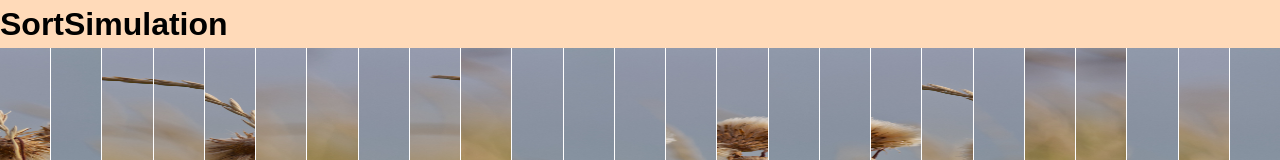
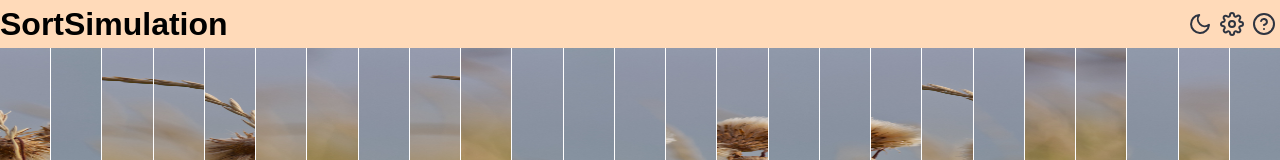
Before and after one commit to pfolta/sortsimulation, a React app: page / in a window 1280 px wide. Shown: the top 160 px of the page. Built offline with nearby package versions, Linux system fonts and the light colour scheme.

Commit message:
Add placeholder controls to Header and include Feather icons

```diff
--- a/package.json
+++ b/package.json
@@ -94,6 +94,7 @@
         "core-js": "^3.9.0",
         "react": "^17.0.1",
         "react-dom": "^17.0.1",
+        "react-feather": "^2.0.9",
         "react-intl": "^5.13.2",
         "react-measure": "^2.5.2",
         "styled-components": "^5.2.1"
--- a/src/app/components/Header.tsx
+++ b/src/app/components/Header.tsx
@@ -1,14 +1,66 @@
-import React from "react";
+import React, { useState } from "react";
+import { HelpCircle, Moon, Settings, Sun } from "react-feather";
 import styled from "styled-components";
 
-const Wrapper = styled.header`
+const StyledHeader = styled.header`
     background-color: peachpuff;
+
+    display: flex;
+    align-items: center;
+    justify-content: space-between;
+
+    position: sticky;
+    top: 0;
 `;
 
-const Header = (): JSX.Element => (
-    <Wrapper>
-        <h1>SortSimulation</h1>
-    </Wrapper>
-);
+const Controls = styled.ul`
+    display: flex;
+`;
+
+const Control = styled.li`
+    list-style-type: none;
+`;
+
+const Button = styled.button`
+    background: none;
+    color: #2e3440;
+
+    border: none;
+    border-radius: 0.25rem;
+
+    display: flex;
+    padding: 0.25rem;
+
+    cursor: pointer;
+
+    :hover {
+        background-color: rgba(0, 0, 0, 0.25);
+    }
+`;
+
+const Header = (): JSX.Element => {
+    const [darkMode, setDarkMode] = useState(false);
+
+    return (
+        <StyledHeader>
+            <h1>SortSimulation</h1>
+            <Controls>
+                <Control>
+                    <Button onClick={() => setDarkMode(!darkMode)}>{darkMode ? <Sun /> : <Moon />}</Button>
+                </Control>
+                <Control>
+                    <Button>
+                        <Settings />
+                    </Button>
+                </Control>
+                <Control>
+                    <Button>
+                        <HelpCircle />
+                    </Button>
+                </Control>
+            </Controls>
+        </StyledHeader>
+    );
+};
 
 export default Header;
```
Also changed, not shown: 1 other file (tests, documents, lock files or other folders).
